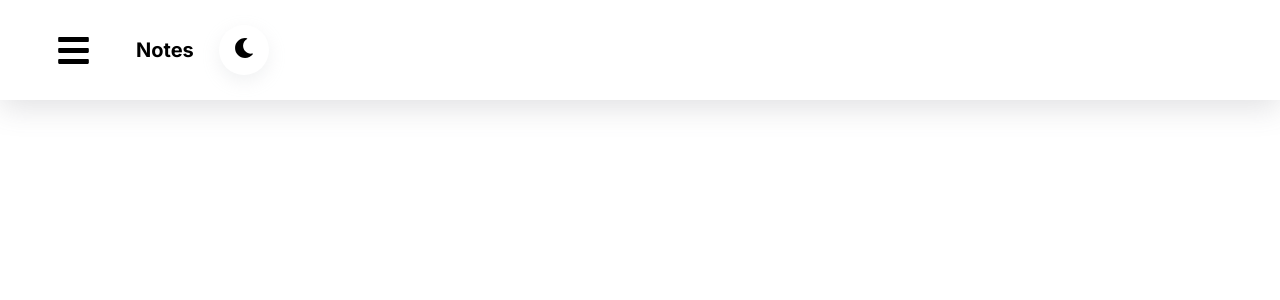
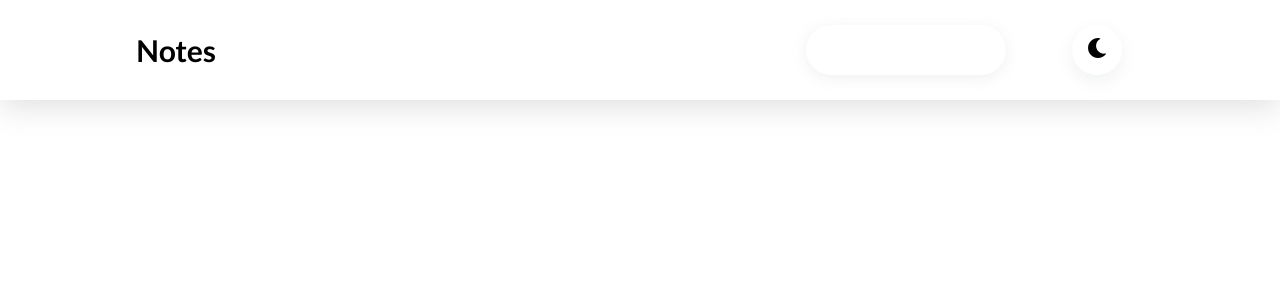
Before and after one commit to RubenKarapetyann/notes, a Next.js app: page / in a window 1280 px wide. Shown: the top 300 px of the page. Built offline with nearby package versions, Linux system fonts and the light colour scheme.

Commit message:
finish header v1

```diff
--- a/components/global/Title/Title.module.css
+++ b/components/global/Title/Title.module.css
@@ -1,4 +1,5 @@
 .titleText{
     color: black;
     font-weight: bold;
+    font-family: 'Trebuchet MS', 'Lucida Sans Unicode', 'Lucida Grande', 'Lucida Sans', Arial, sans-serif;
 }
--- a/components/global/Title/Title.tsx
+++ b/components/global/Title/Title.tsx
@@ -1,9 +1,11 @@
 import { FunctionComponent } from "react"
 import styles from "./Title.module.css"
 import type { titleProps } from "@/types/global"
+// import { Fuggles } from 'next/font/google'
 
+// const fuggles = Fuggles()
 
-const Title: FunctionComponent<titleProps> = ({ title, size=20 }:titleProps)=>{
+const Title: FunctionComponent<titleProps> = ({ title, size=30 }:titleProps)=>{
     return (
         <div>
             <p
--- a/components/header/Header/Header.module.css
+++ b/components/header/Header/Header.module.css
@@ -5,4 +5,13 @@
     padding: 10px;
     display: flex;
     align-items: center;
+    justify-content: space-around;
 }
+.headerSection{
+    width: 30%;
+    display: flex;
+    align-items: center;
+    justify-content: start;
+    height: 100px;
+    gap: 5px;
+}
--- a/components/header/Header/Header.tsx
+++ b/components/header/Header/Header.tsx
@@ -3,15 +3,21 @@ import styles from "./Header.module.css"
 import ManuButton from "../ManuButton/ManuButton"
 import Title from "../../global/Title/Title"
 import ThemeButton from "@/components/global/ThemeButton/ThemeButton"
+import Search from "../Search/Search"
 
 
 const Header: FunctionComponent =  () => (
     <div className={styles.header}>
-        <ManuButton/>
-        <Title
-            title="Notes"
-        />
-        <ThemeButton/>
+        <div className={styles.headerSection}>
+            {/* <ManuButton/> */}
+            <Title
+                title="Notes"
+            />
+        </div>
+        <div className={styles.headerSection}>
+            <Search/>
+            <ThemeButton/>
+        </div>
     </div>
 )
 
--- /dev/null
+++ b/components/header/Search/Search.module.css
@@ -0,0 +1,21 @@
+.searchContainer{
+    width: 300px;
+    height: fit-content;
+    display: flex;
+    justify-content: center;
+    align-items: center;
+}
+.searchInput{
+    width: 200px;
+    height: 50px;
+    border: 0;
+    border-radius: 25px;
+    padding: 10px;
+    font-size: 18px;
+    box-shadow: rgba(178, 178, 193, 0.2) 0px 3px 15px 0px;
+}
+.searchInput:focus{
+    outline: none;
+    box-shadow: rgba(100, 100, 111, 0.2) 0px 3px 15px 0px;
+
+}
--- /dev/null
+++ b/components/header/Search/Search.tsx
@@ -0,0 +1,14 @@
+import { FunctionComponent } from "react"
+import styles from "./Search.module.css"
+
+const Search: FunctionComponent = ()=>{
+    return (
+        <div className={styles.searchContainer}>
+            <input
+                className={styles.searchInput}
+            />
+        </div>
+    )
+}
+
+export default Search
```
